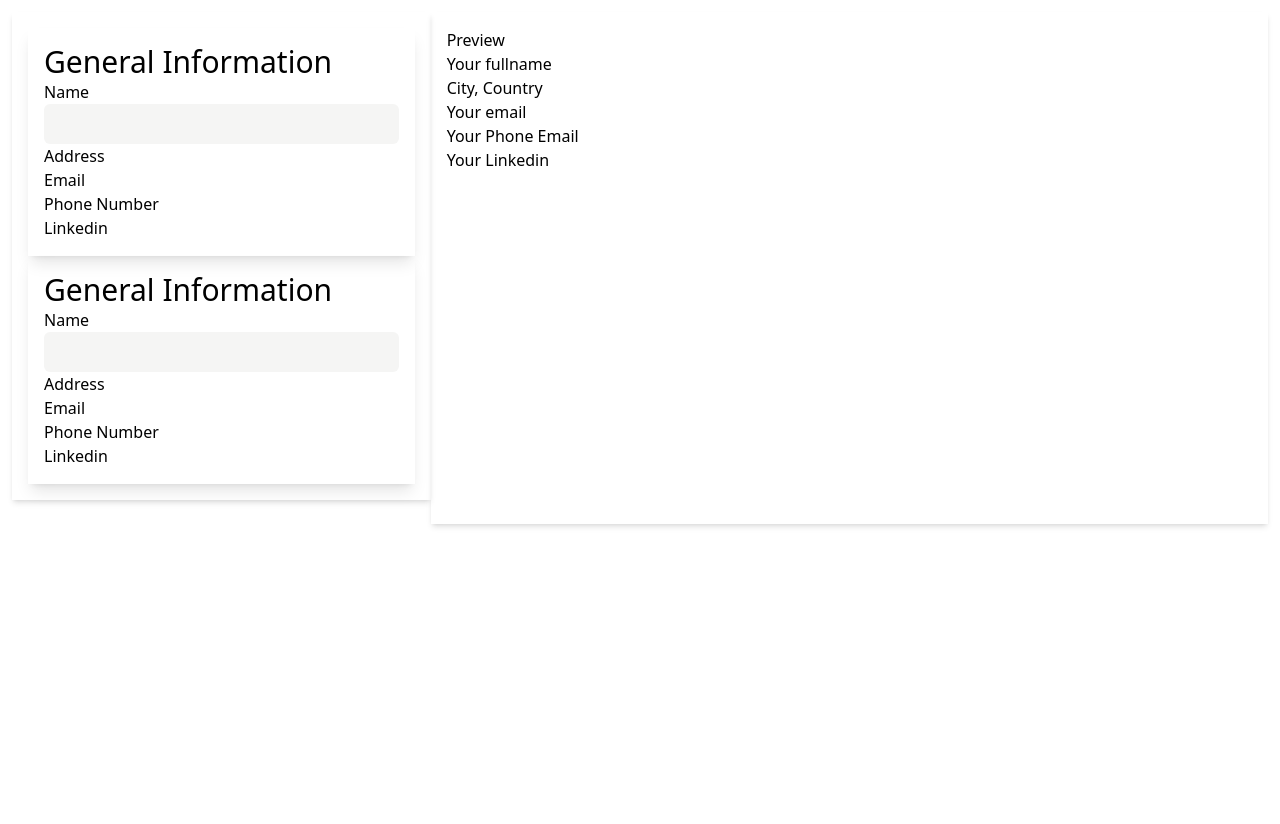
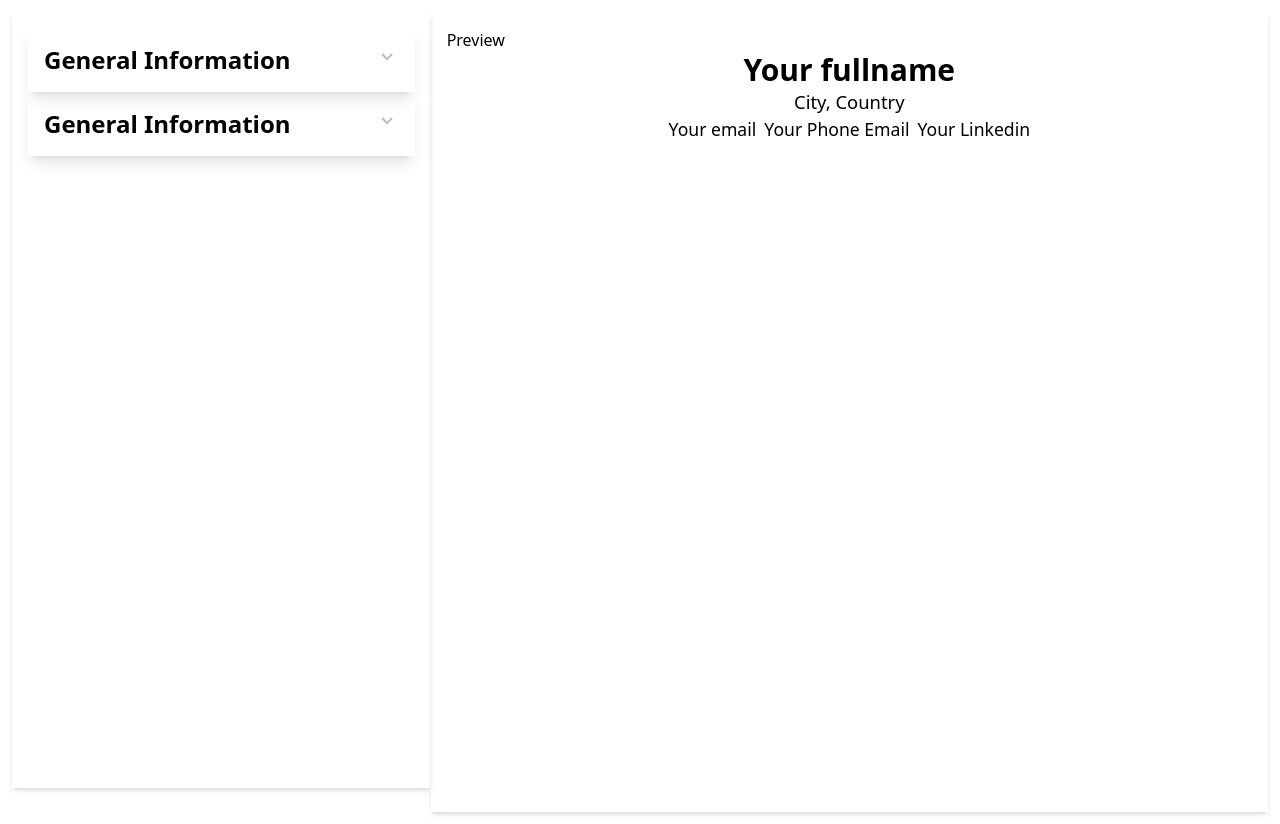
Before and after one commit to edememediong1/CV-Builder-v1, a React (Vite) app: page / in a window 1280 px wide. Before the commit the page ends 800 px from the top, so only its background shows below. Built offline with nearby package versions, Linux system fonts and the light colour scheme.

Commit message:
completed the accordion feature

```diff
--- a/src/App.jsx
+++ b/src/App.jsx
@@ -55,7 +55,7 @@ function App() {
         <div className=" w-full md:w-1/3 shadow-md p-4">
           <SideBar handleInputChange={handleInputChange} cvData={cvData} />
         </div>
-        <div className="w-full md:w-2/3 shadow-md p-4">
+        <div className="w-full h-screen md:w-2/3 shadow-md p-4">
           <Preview cvData={cvData}/>
         </div>
        </main>
--- a/src/components/Forms/GeneralInfo.jsx
+++ b/src/components/Forms/GeneralInfo.jsx
@@ -1,20 +1,25 @@
 import { useState } from "react"
-import Input from "./Input"
+// import Input from "./Input"
+import up from "../../assets/up.svg"
+import down from "../../assets/down.svg"
 
 function GeneralInfo({cvData, inputChange}) {
   const [activeIndex, setActiveIndex] = useState(null)
+  const inputClass = "w-full bg-stone-100 p-2 text-stone-700 rounded-md outline-0"
 
-  const inputClass = "w-full bg-stone-100 p-2 text-stone-700 rounded-md outline-0"
+  function handleActive(){
+    setActiveIndex(activeIndex === 0 ? null : 0)
+  }
   return (
     <div className="w-full shadow-lg p-4">
-      <section>
-        <h2 className="text-3xl">General Information</h2>
-
+      <section className="flex justify-between">
+        <h2 className="text-2xl font-bold">General Information</h2>
+        <img className="w-6 h-6" src={activeIndex === 0 ? up : down} alt="arrow" onClick={handleActive}/>
       </section>
 
-      <form>
+      {activeIndex == 0 ? (<form>
         <div className="flex-cols">
-          <label htmlFor="name">Name</label>
+          <label htmlFor="name" className="">Name</label>
           <input type="text" name="name" onChange={inputChange} value={cvData.generalInfo.name} className={inputClass}/>
         </div>
 
@@ -37,9 +42,7 @@ function GeneralInfo({cvData, inputChange}) {
           <label htmlFor="linkedIn">Linkedin</label>
           <input type="text" name="linkedIn" onChange={inputChange} value={cvData.generalInfo.linkedIn}/>
         </div>
-
-
-      </form>
+      </form>) : null}
     </div>
   )
 }
--- a/src/components/Preview/Preview.jsx
+++ b/src/components/Preview/Preview.jsx
@@ -5,17 +5,17 @@ function Preview({cvData}) {
     <div>
         <h2>Preview</h2>
         <div>
-            <h2>{generalInfo.name || "Your fullname"}</h2>
-            <p>{generalInfo.address || "City, Country"}</p>
-            <div>
+            <h2 className="text-2xl text-center font-bold md:text-3xl ">{generalInfo.name || "Your fullname"}</h2>
+            <p className=" md:text-[1.15rem] text-center">{generalInfo.address || "City, Country"}</p>
+            <div className="flex gap-2 justify-center ">
                 <span>
-                    <p>{generalInfo.email || "Your email"}</p>
+                    <p className="text-[1.1rem] md:[text-1.15rem]">{generalInfo.email || "Your email"}</p>
                 </span>
                 <span>
-                    <p>{generalInfo.phone || "Your Phone Email"}</p>
+                    <p className="text-[1.1rem] md:[text-1.15rem]">{generalInfo.phone || "Your Phone Email"}</p>
                 </span>
                 <span>
-                    <p>{generalInfo.linkedIn || "Your Linkedin"}</p>
+                    <p className="text-[1.1rem] md:[text-1.15rem]">{generalInfo.linkedIn || "Your Linkedin"}</p>
                 </span>
             </div>
 
```
Also changed, not shown: src/assets/down.svg (added), src/assets/up.svg (added).
